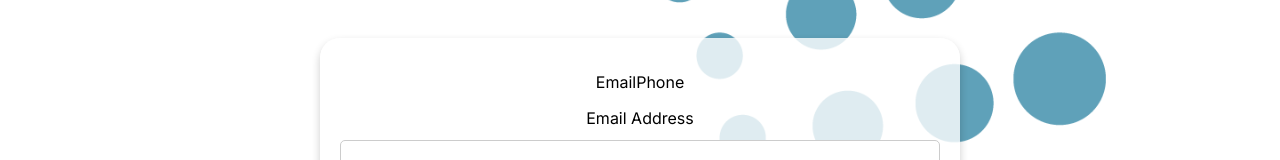
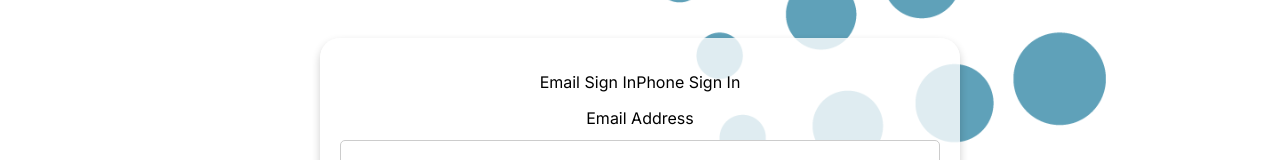
Before and after one commit to shuraosako/2024SportPBL, a Next.js app: page /login in a window 1280 px wide. Shown: the part 141-301 px from the top of the page. Built offline with nearby package versions, Linux system fonts and the light colour scheme.

Commit message:
Sign Inを追加しました

```diff
--- a/src/app/login/page.tsx
+++ b/src/app/login/page.tsx
@@ -82,10 +82,10 @@ export default function Login() {
         <div className="log">
           <div className="sign-in-toggle">
             <button type="button" onClick={() => setShowPhoneSignIn(false)}>
-              Email
+              Email Sign In
             </button>
             <button className="button phone_button" onClick={() => setShowPhoneSignIn(true)}>
-              Phone
+              Phone Sign In
             </button>
           </div>
 
```
